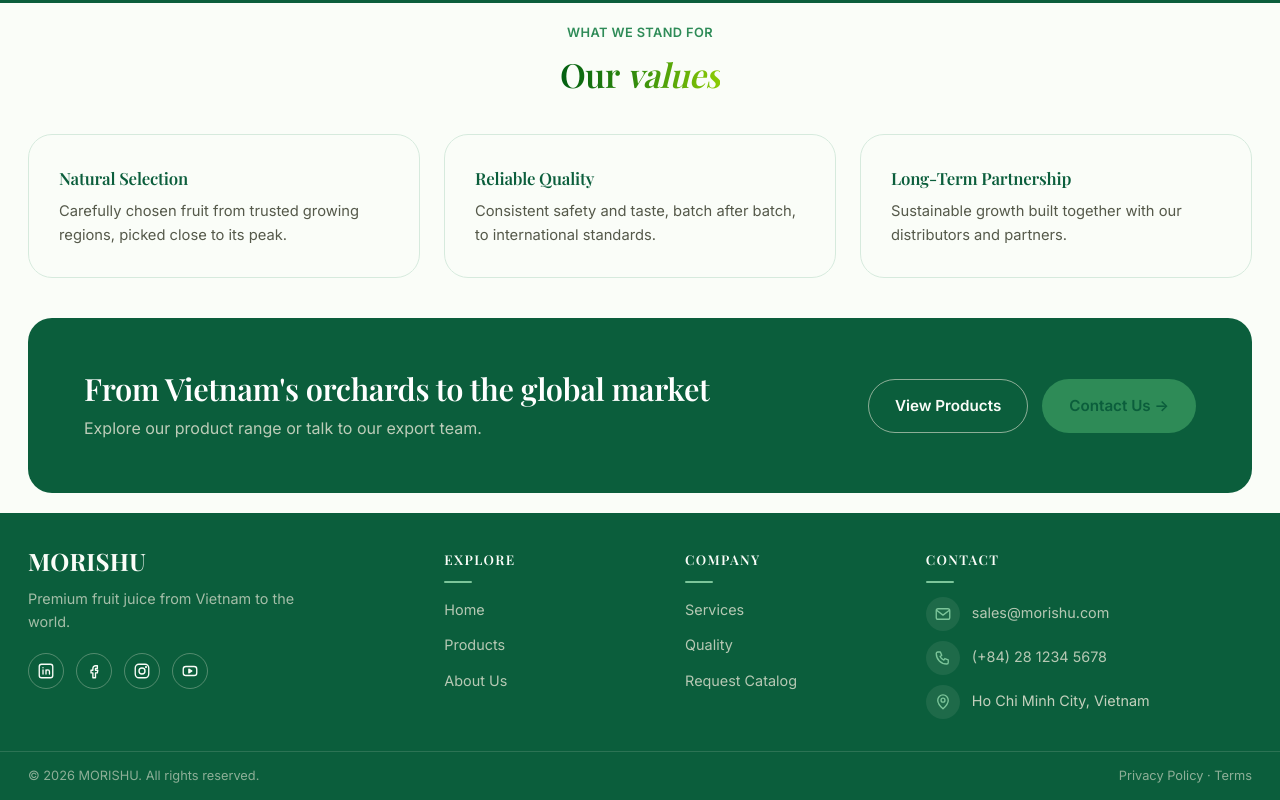
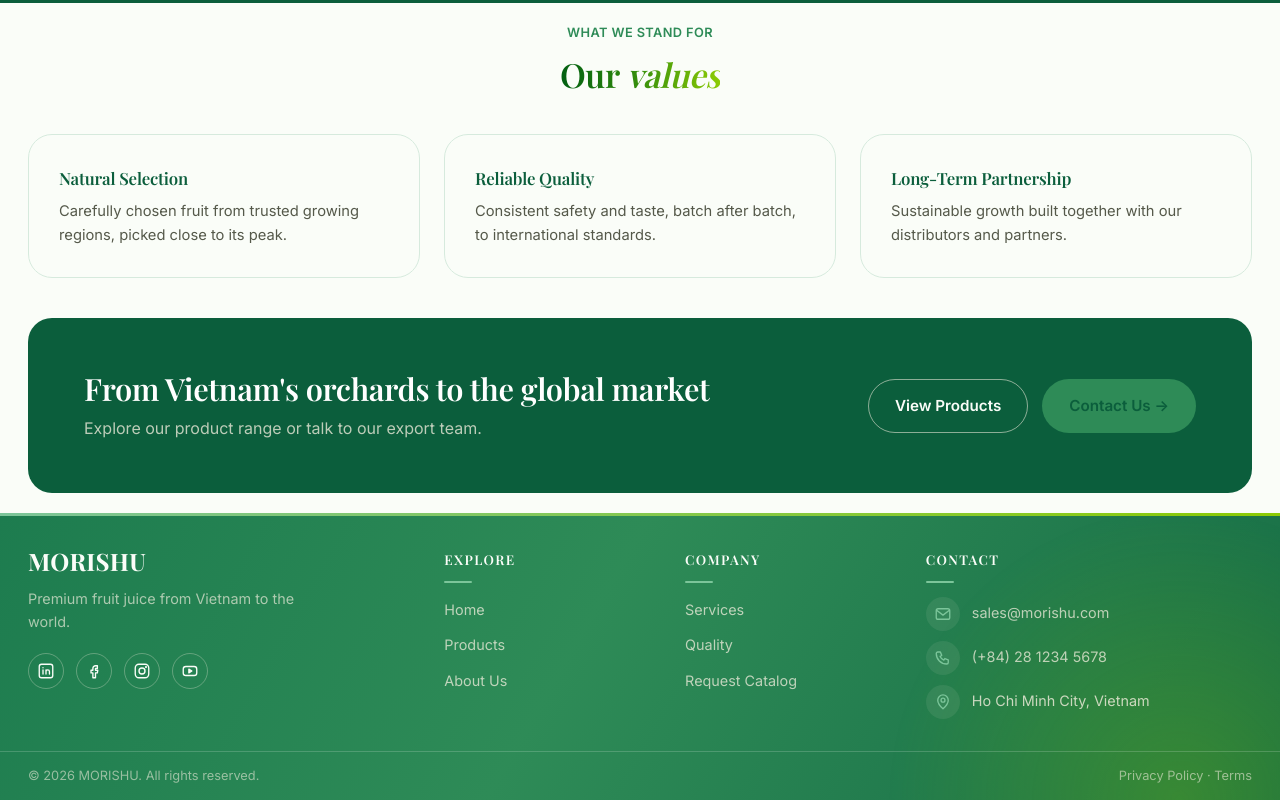
Before and after one commit to NhuHien05/MORISHU-WEB, a plain HTML site: page about.html in a window 1280 px wide. Shown: the part 1216-2016 px from the top of the page. Drawn offline with nearby package versions, Linux system fonts and the light colour scheme; a web font is replaced by a local one.

Commit message:
Footer colour effects: flowing green gradient, animated accent line, glow, gold hovers
Co-Authored-By: Claude Sonnet 5.5 <noreply@anthropic.com>
Claude-Session: https://claude.ai/code/session_01Wu3ib24CSR1WmWNgsW1HyU

```diff
--- a/css/style.css
+++ b/css/style.css
@@ -767,3 +767,18 @@ html,body{ overflow-x:clip; }
 .feat-card:hover .feat-photo img{ transform:scale(1.04); }
 .feat-body{ padding:18px 22px 22px; }
 @media (hover:none){ .feat-card .feat-photo .feat-link{ opacity:1; transform:translate(-50%,0); } }
+
+/* ---- footer colour effects (brand greens, subtle) ---- */
+.site-footer{ position:relative; overflow:hidden; background:linear-gradient(120deg,#0B5E3C 0%,#13734A 35%,#2E8B57 65%,#0B5E3C 100%); background-size:240% 240%; animation:footerFlow 14s ease-in-out infinite; }
+.site-footer::before{ content:""; position:absolute; left:0; right:0; top:0; height:3px; background:linear-gradient(90deg,#8CCB04,#F4C95D,#7CC59A,#8CCB04); background-size:300% 100%; animation:footerLine 6s linear infinite; }
+.site-footer::after{ content:""; position:absolute; width:520px; height:520px; right:-160px; bottom:-260px; border-radius:50%; background:radial-gradient(circle,rgba(140,203,4,.28),transparent 65%); animation:footerGlow 9s ease-in-out infinite; pointer-events:none; }
+.site-footer > *{ position:relative; z-index:1; }
+@keyframes footerFlow{ 0%,100%{ background-position:0% 50%; } 50%{ background-position:100% 50%; } }
+@keyframes footerLine{ to{ background-position:300% 0; } }
+@keyframes footerGlow{ 0%,100%{ transform:scale(1); opacity:.7; } 50%{ transform:scale(1.25); opacity:1; } }
+.site-footer ul li a:hover{ color:#F4C95D; padding-left:6px; }
+.footer-contact li:hover .fc-ico{ background:#F4C95D; color:#0B5E3C; transform:scale(1.08); }
+.fc-ico{ transition:background .25s, color .25s, transform .25s; }
+.social-row a:hover{ background:#F4C95D; border-color:#F4C95D; color:#0B5E3C; }
+.footer-bottom{ border-top:1px solid rgba(250,253,248,.18); }
+@media (prefers-reduced-motion:reduce){ .site-footer,.site-footer::before,.site-footer::after{ animation:none; } }
```
